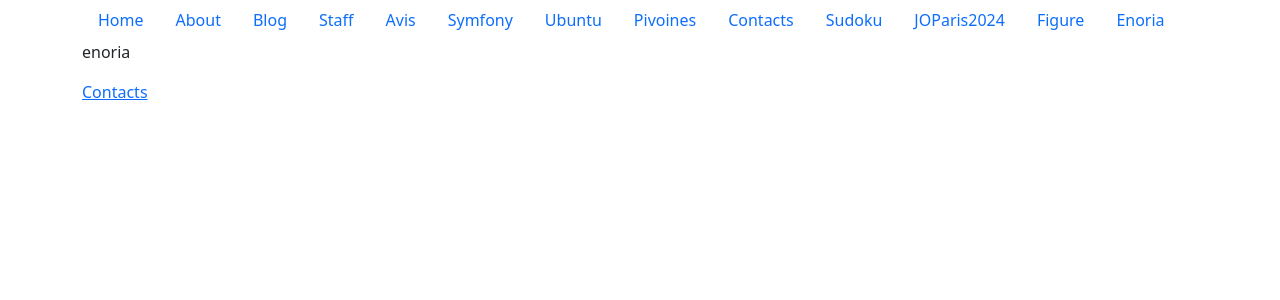
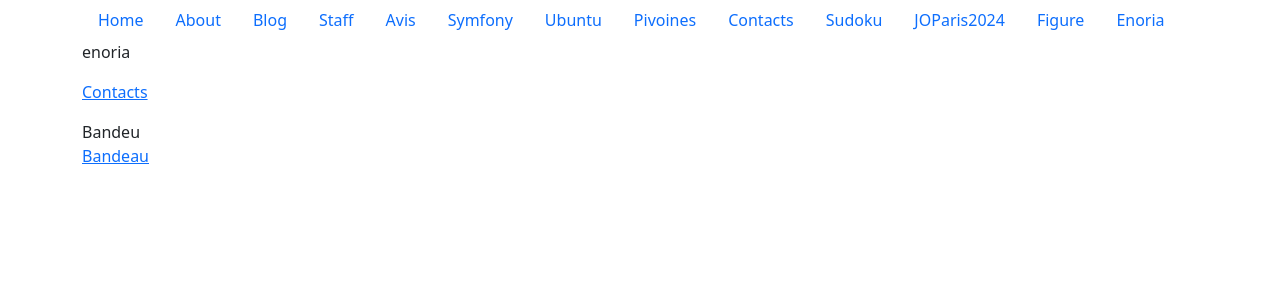
Before and after one commit to awelvor/mybootstrap, a Jekyll site: the page built from enoria.html, in a window 1280 px wide. Shown: the top 300 px of the page. Built offline with Jekyll 4.4.1, drawn with Linux system fonts in a browser that asks for light colours.

Commit message:
Update enoria.html

```diff
--- a/enoria.html
+++ b/enoria.html
@@ -5,3 +5,8 @@ title: Enoria
 
 <p>enoria</p>
 <p><a href="https://web.enoria.app/tools/documentspdf/?p=851559,882838,901523,902616,852669,899823,902001,1007401&titredoc=&doc=22957&orientation=portrait&preview=html&format=a4" target=_blank>Contacts</a></p>
+
+
+
+Bandeu
+<p><a href=https://web.enoria.app/tools/documentspdf/?p=882838,%20851559,901523,902616&titredoc=&doc=22858&orientation=landscape&preview=pdf&format=a4" targer=_blank> Bandeau</a></p>
```
